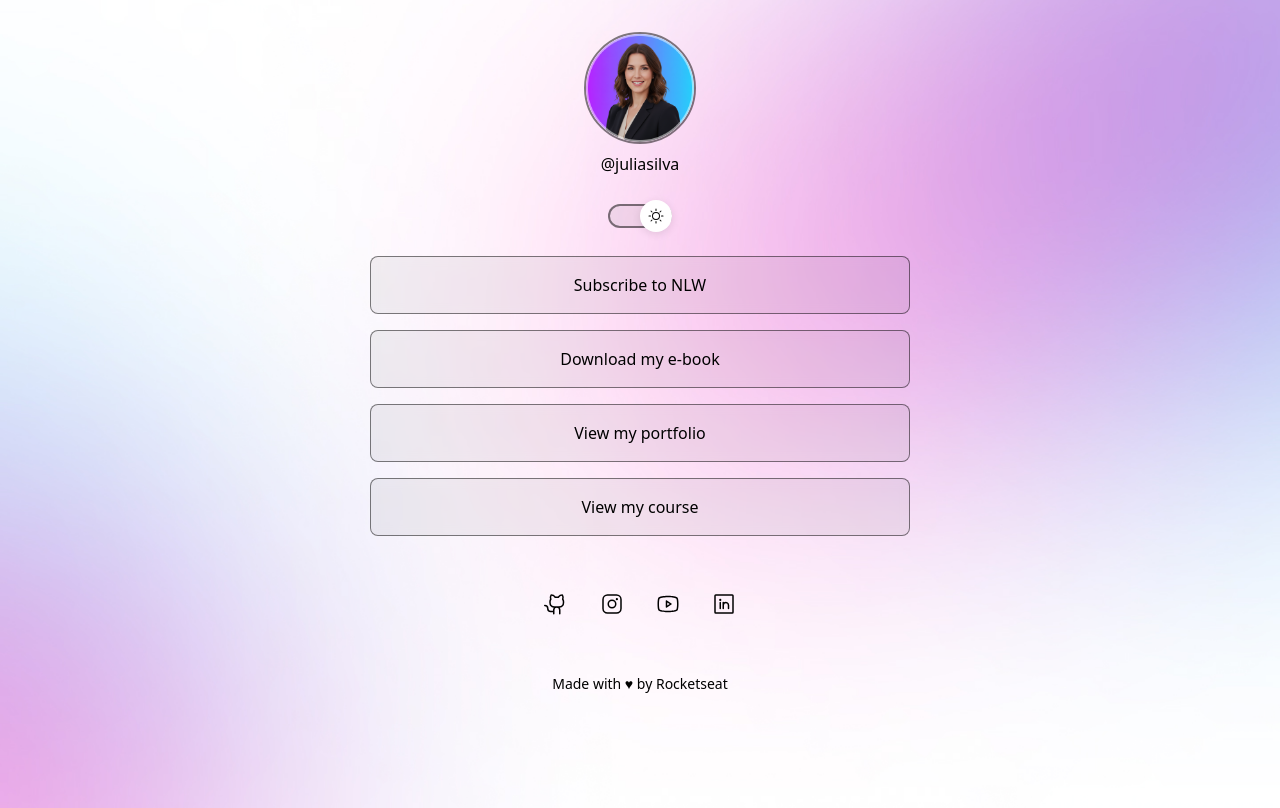
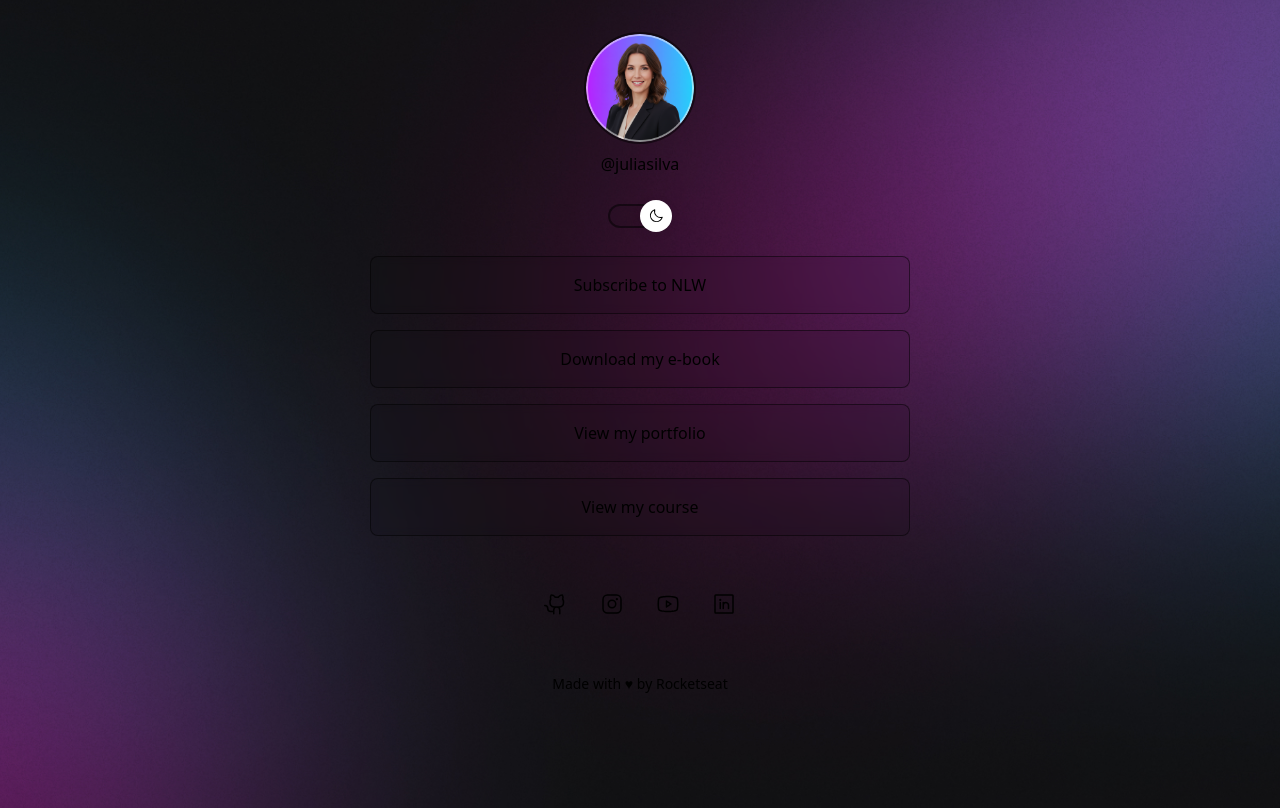
Before and after one commit to SenaGust/price-traker, a Next.js app: page / in a window 1280 px wide. Both pictures are taken after a click on the switch 640 px from the left and 216 px from the top of the page. Built offline with nearby package versions, Linux system fonts and the light colour scheme; no server answers.

Commit message:
added theme support

```diff
--- a/package.json
+++ b/package.json
@@ -15,6 +15,7 @@
     "negotiator": "^1.0.0",
     "next": "15.2.2",
     "next-intl": "^4.3.9",
+    "next-themes": "^0.4.6",
     "react": "^19.0.0",
     "react-dom": "^19.0.0",
     "tailwind-merge": "^3.3.1"
--- a/src/app/globals.css
+++ b/src/app/globals.css
@@ -1,4 +1,6 @@
 @import "tailwindcss";
+
+@custom-variant dark (&:where([data-theme=dark], [data-theme=dark] *));
 
 :root {
   --color-base: 0, 0, 0;
@@ -14,7 +16,7 @@
 }
 
 @media (prefers-color-scheme: dark) {
-  :root {
+  :root[data-theme="dark"] {
     --color-base: 255, 255, 255;
     --color-primary: #fff;
     --color-inverted-primary: #000;
--- a/src/app/layout.tsx
+++ b/src/app/layout.tsx
@@ -1,8 +1,9 @@
 import type { Metadata } from "next";
 import { Inter, Inter_Tight } from "next/font/google";
-import "./globals.css";
 import { twMerge } from "tailwind-merge";
 import { NextIntlClientProvider } from "next-intl";
+import { ThemeProvider } from "@/components/providers/theme-provider";
+import "./globals.css";
 
 const geistSans = Inter({
   variable: "--font-geist-sans",
@@ -25,7 +26,7 @@ export default function RootLayout({
   children: React.ReactNode;
 }>) {
   return (
-    <html lang="en">
+    <html lang="en" suppressHydrationWarning>
       <body
         className={twMerge(
           `${geistSans.variable} ${geistMono.variable} antialiased`,
@@ -34,7 +35,11 @@ export default function RootLayout({
           "dark:bg-[url(/dark-bg-mobile.png)] dark:lg:bg-[url(/dark-bg-desktop.png)]"
         )}
       >
-        <NextIntlClientProvider>{children}</NextIntlClientProvider>
+        <NextIntlClientProvider>
+          <ThemeProvider enableSystem defaultTheme="system">
+            {children}
+          </ThemeProvider>
+        </NextIntlClientProvider>
       </body>
     </html>
   );
--- a/src/app/page.tsx
+++ b/src/app/page.tsx
@@ -2,6 +2,7 @@ import { Avatar } from "@/components/common/avatar";
 import { Button } from "@/components/common/button";
 import { SocialLink, SocialLinkEnum } from "@/components/common/social-link";
 import { Switch } from "@/components/common/switch";
+import { ThemeSwitcher } from "@/components/theme-switcher";
 import { getTranslations } from "next-intl/server";
 import Link from "next/link";
 import { twMerge } from "tailwind-merge";
@@ -21,7 +22,7 @@ export default async function Home() {
       </header>
 
       <section>
-        <Switch />
+        <ThemeSwitcher />
       </section>
 
       <section className="flex p-6 flex-col gap-4 w-full">
--- a/src/components/common/switch/switch.tsx
+++ b/src/components/common/switch/switch.tsx
@@ -1,23 +1,27 @@
 "use client";
 import { MoonIcon, SunIcon } from "@phosphor-icons/react";
-import { useState } from "react";
+import { Dispatch, SetStateAction } from "react";
 import { twMerge } from "tailwind-merge";
 
-export function Switch() {
-  const [isActive, setIsActive] = useState(false);
+interface SwitchProps {
+  value: boolean;
+  onChange: Dispatch<SetStateAction<boolean>>;
+}
 
+export function Switch({ value, onChange }: SwitchProps) {
   return (
     <div
       className="group flex items-center justify-center w-16 h-8 cursor-pointer focus-visible:outline-none"
-      onClick={() => setIsActive((prev) => !prev)}
+      onClick={() => onChange(!value)}
       onKeyDown={(e) => {
         if (e.key === "Enter" || e.key === " ") {
-          setIsActive((prev) => !prev);
+          onChange(!value);
         }
       }}
       tabIndex={0}
       role="switch"
-      aria-checked={isActive}
+      aria-checked={value}
+      suppressHydrationWarning
     >
       {/* Background */}
       <div
@@ -34,7 +38,7 @@ export function Switch() {
           "group-hover:bg-highlight -z-1 size-12 rounded-full",
           "absolute",
           "transition-transform duration-300",
-          isActive ? "translate-x-1/3" : "-translate-x-1/3"
+          "dark:translate-x-1/3 -translate-x-1/3"
         )}
       />
 
@@ -45,13 +49,14 @@ export function Switch() {
           "absolute",
           "group-active:scale-95 group-focus-visible:outline-2",
           "transition-all duration-300",
-          isActive ? "translate-x-1/2" : "-translate-x-1/2",
+          "dark:translate-x-1/2 -translate-x-1/2",
           "flex size-8 rounded-full items-center justify-center",
           "bg-inverted-primary text-primary",
           "shadow-[0_2px_8px_0_rgba(0,0,0,0.10)]"
         )}
       >
-        {isActive ? <SunIcon /> : <MoonIcon />}
+        <SunIcon className="dark:hidden" />
+        <MoonIcon className="hidden dark:block" />
       </div>
     </div>
   );
--- /dev/null
+++ b/src/components/providers/theme-provider/index.ts
@@ -0,0 +1 @@
+export { ThemeProvider } from "./theme-provider";
--- /dev/null
+++ b/src/components/providers/theme-provider/theme-provider.tsx
@@ -0,0 +1,13 @@
+"use client";
+import {
+  ThemeProviderProps,
+  ThemeProvider as NextThemeProvider,
+} from "next-themes";
+import { PropsWithChildren } from "react";
+
+export function ThemeProvider({
+  children,
+  ...props
+}: PropsWithChildren<ThemeProviderProps>) {
+  return <NextThemeProvider {...props}>{children}</NextThemeProvider>;
+}
--- /dev/null
+++ b/src/components/theme-switcher/index.ts
@@ -0,0 +1 @@
+export { ThemeSwitcher } from "./theme-switcher";
--- /dev/null
+++ b/src/components/theme-switcher/theme-switcher.tsx
@@ -0,0 +1,14 @@
+"use client";
+import { useTheme } from "next-themes";
+import { Switch } from "../common/switch";
+
+export function ThemeSwitcher() {
+  const { resolvedTheme, setTheme } = useTheme();
+
+  return (
+    <Switch
+      value={resolvedTheme === "dark"}
+      onChange={(value) => setTheme(value ? "dark" : "light")}
+    />
+  );
+}
```
Also changed, not shown: 1 other file (tests, documents, lock files or other folders).
